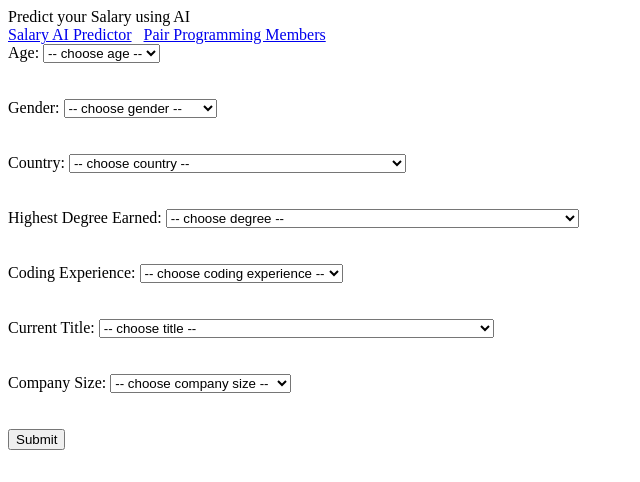
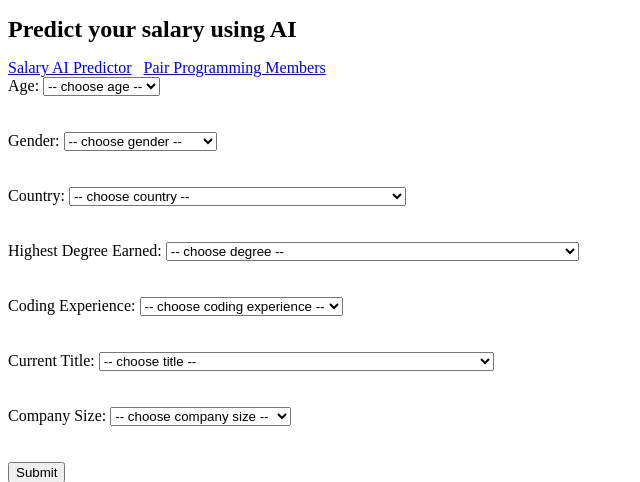
Before and after one commit to jack-glenn-1/learning_flask, a Flask app: page / in a window 1280 px wide. Shown: the top 482 px of the page, without its empty margins (0-640 px from the left). Run offline with Flask 3, Linux system fonts and the light colour scheme.

Commit message:
changed title

```diff
--- a/templates/index.html
+++ b/templates/index.html
@@ -1,7 +1,9 @@
 {% extends 'base.html' %}
 
 {% block title %} Salary {% endblock %}
-{% block header %} Predict your Salary using AI {% endblock %}
+{% block header %}
+<h1 style="font-size: 24px; font-weight: bold;">Predict your salary using AI</h1>
+{% endblock %}
 
 {% block body %}
 
```
